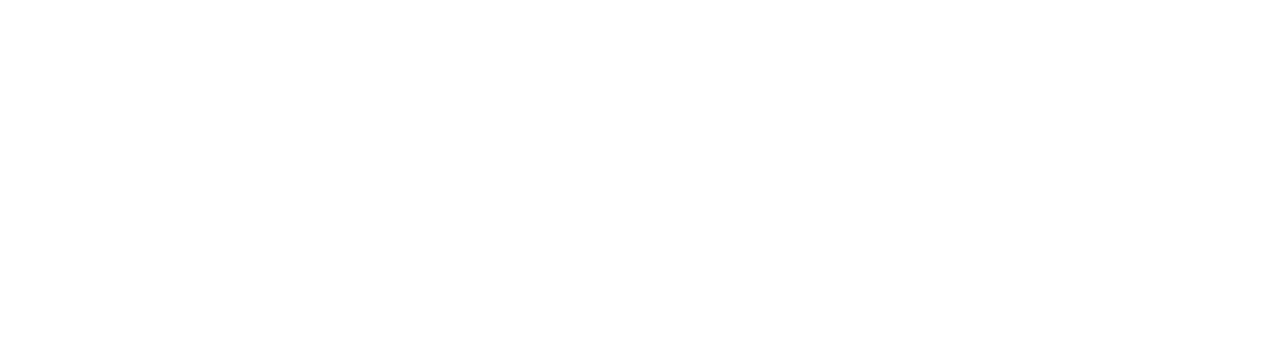
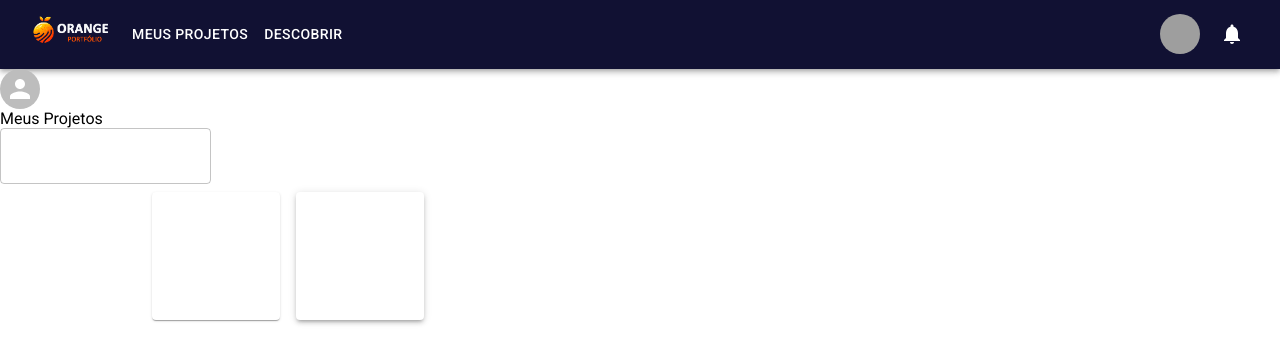
Before and after one commit to alguipires/MVP-Orange-squad13, a React (Create React App) app in the folder client/: page /portifolio in a window 1280 px wide. Before the commit this address had no page. Shown: the top 364 px of the page. Built offline with nearby package versions, Linux system fonts and the light colour scheme; grey boxes are pictures that could not be loaded.

Commit message:
components home

```diff
--- a/client/src/App.js
+++ b/client/src/App.js
@@ -2,6 +2,7 @@
 import Login from "./pages/Login/Login";
 import Register from "./pages/Register/Register";
 import './App.css';
+import Portifolio from "./components/Portifolio/Portifolio";
 
 function App() {
   return (
@@ -10,6 +11,7 @@
 
         <Route path="/" exact element={<Login />} />
         <Route path="/register" exact element={<Register />} />
+        <Route path="/portifolio" exact element={<Portifolio />} />
 
       </Routes>
     </BrowserRouter>
--- /dev/null
+++ b/client/src/components/BasicCard/BasicCard.css
@@ -0,0 +1,5 @@
+* {
+    margin: 0;
+    padding: 0;
+    box-sizing: border-box;
+  }
--- a/client/src/components/BasicCard/BasicCard.js
+++ b/client/src/components/BasicCard/BasicCard.jsx
@@ -6,6 +6,7 @@
 import Button from '@mui/material/Button';
 import Typography from '@mui/material/Typography';
 import Grid from '@mui/material/Grid';
+import './BasicCard.css';
 
 const projectsData = [
     { id: 1, title: 'Projeto 1', description: 'Descrição do Projeto 1' },
--- a/client/src/components/Form/FormRegister.jsx
+++ b/client/src/components/Form/FormRegister.jsx
@@ -21,6 +21,7 @@
   const [lastName, setLastName] = useState('');
   const [email, setEmail] = useState('');
   const [password, setPassword] = useState('');
+  const [showPassword, setShowPassword] = useState(false);
   const [isDisabled, setIsDisabled] = useState(true);
   const navigate = useNavigate();
 
--- a/client/src/components/FormCadProject/FormCadProject.jsx
+++ /dev/null
@@ -1,4 +0,0 @@
-const Form = () =>{
-
-}
-export default Form;
--- /dev/null
+++ b/client/src/components/FormCardProject/FormCardProject.css
@@ -0,0 +1,15 @@
+* {
+    margin: 0;
+    padding: 0;
+    box-sizing: border-box;
+  }
+
+.simplepaper{
+    width: 389px;
+    height: 258px;
+    top: 495px;
+    left: 32px;
+    padding: 68px, 59px, 68px, 60px;
+    border-radius: 4px;
+    align-items: end;
+}
--- /dev/null
+++ b/client/src/components/FormCardProject/FormCardProject.jsx
@@ -0,0 +1,26 @@
+import * as React from 'react';
+import Box from '@mui/material/Box';
+import Paper from '@mui/material/Paper';
+
+import './FormCardProject.css';
+import { colors } from '@mui/material';
+
+export default function SimplePaper() {
+  return (
+    <Box
+      sx={{
+        display: 'flex',
+        flexWrap: 'wrap',
+        '& > :not(style)': {
+          m: 1,
+          width: 128,
+          height: 128,
+        },
+      }}
+    >
+      <Paper elevation={0} />
+      <Paper />
+      <Paper elevation={3} />
+    </Box>
+  );
+}
--- /dev/null
+++ b/client/src/components/Portifolio/Portifolio.css
@@ -0,0 +1,5 @@
+* {
+    margin: 0;
+    padding: 0;
+    box-sizing: border-box;
+  }
--- /dev/null
+++ b/client/src/components/Portifolio/Portifolio.jsx
@@ -0,0 +1,28 @@
+import React from "react";
+import AppBar from '../AppBar/AppBar'
+import "./Portifolio.css"
+import AvatarIcon from '../AvatarIcon/index'
+import FormCardProjec from '../FormCardProject/FormCardProject'
+import { TextField } from "@mui/material";
+import BasicCard from '../BasicCard/BasicCard'
+
+function Portifolio(){
+    return(
+        <section>
+           <div>
+           <AppBar/>
+           </div>
+           <div>
+           <AvatarIcon/>
+           </div>
+           <div name="meusProjetos">
+            Meus Projetos
+           </div>
+           <TextField/>
+           <FormCardProjec/>
+
+        </section>
+
+    )
+}
+export default Portifolio
--- /dev/null
+++ b/client/src/components/TextFild/TexFild.Css
@@ -0,0 +1,5 @@
+* {
+    margin: 0;
+    padding: 0;
+    box-sizing: border-box;
+  }
```
Also changed, not shown: client/src/components/TextFild/TextFild.jsx (added, +20 -0 lines), client/src/components/Portifolio/Portifolio.js (deleted).
